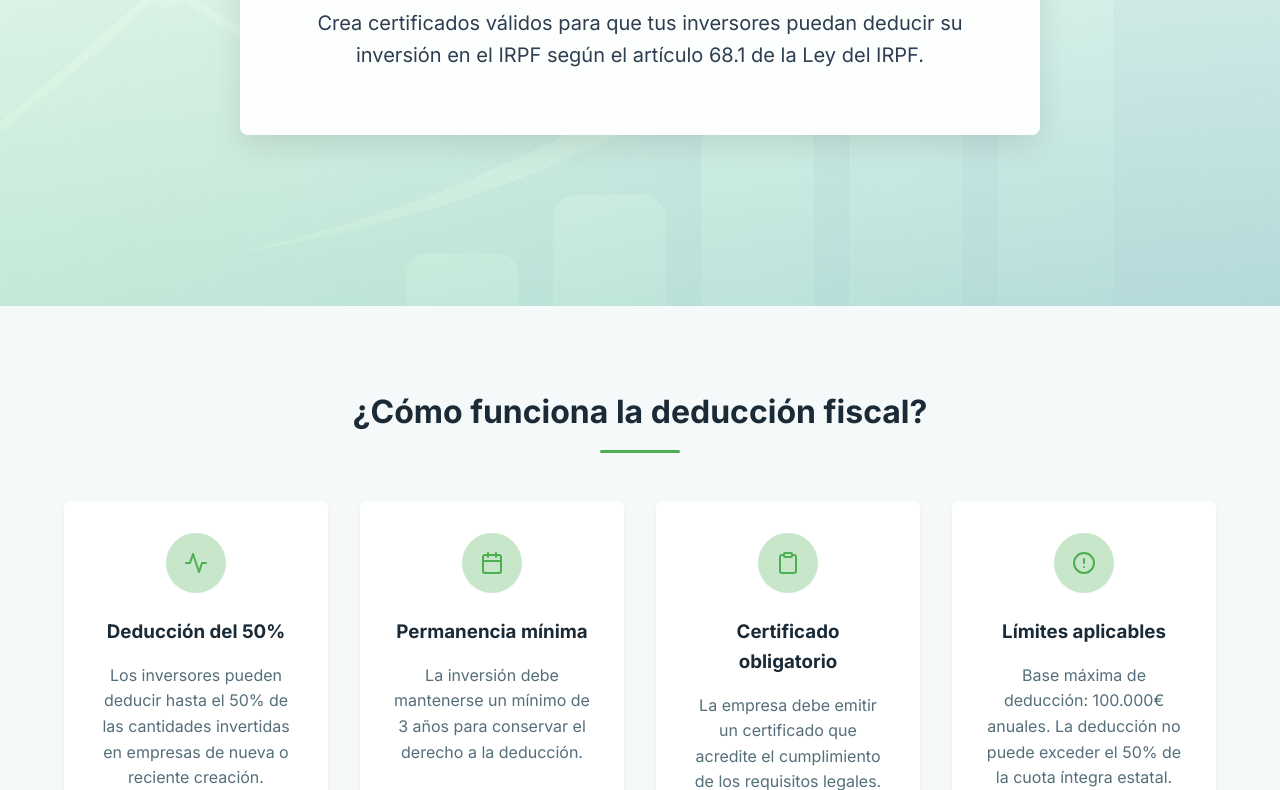
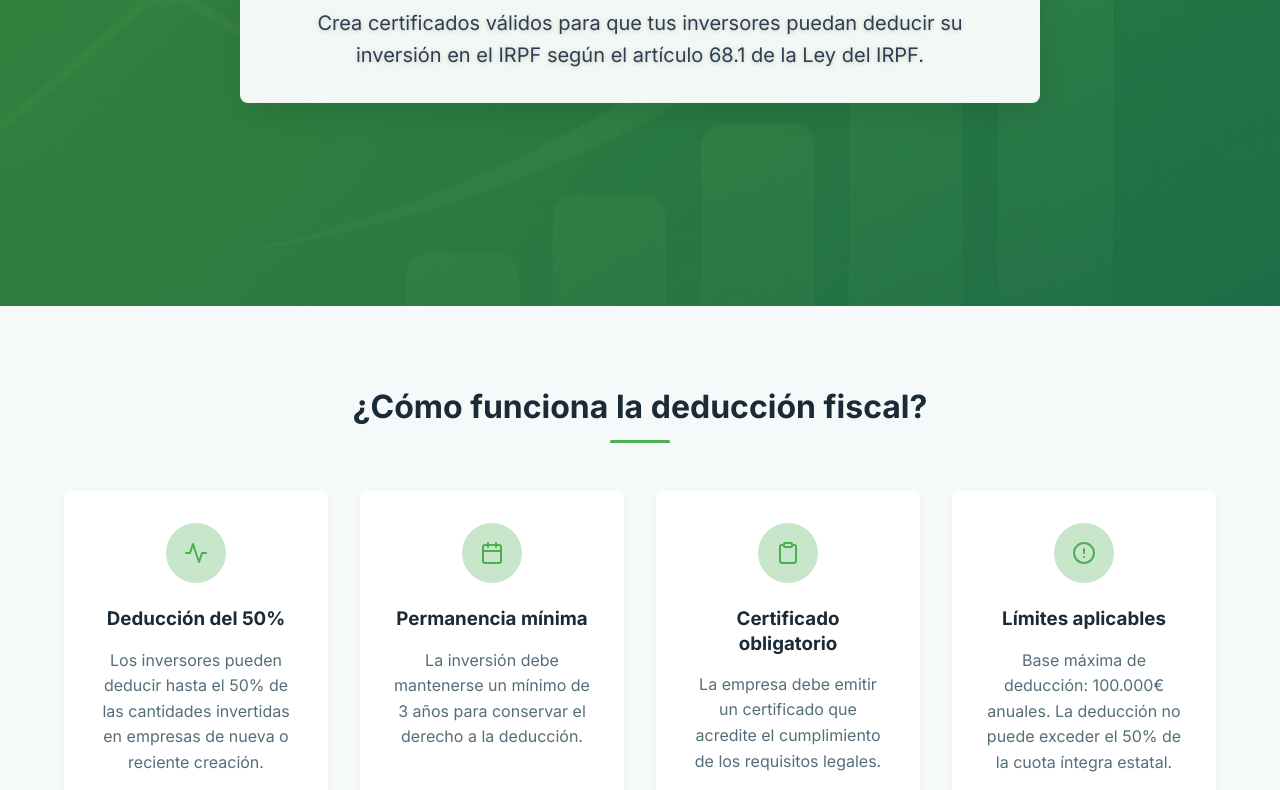
Before and after one commit to ConTuCuota/ConTuCuota, a website: page certificados.html in a window 1280 px wide. Shown: the part 420-1210 px from the top of the page. Drawn offline with nearby package versions, Linux system fonts and the light colour scheme.

Commit message:
Include visual styles in certificados page

```diff
--- a/certificados.html
+++ b/certificados.html
@@ -28,6 +28,7 @@
   <link rel="stylesheet" href="./menu-mejorado.css">
   <link rel="stylesheet" href="./optimizaciones.css">
   <link rel="stylesheet" href="./certificados.css">
+  <link rel="stylesheet" href="./visual.css">
   <link rel="stylesheet" href="https://unpkg.com/aos@2.3.1/dist/aos.css" />
   <!-- Carga diferida de scripts no críticos -->
   <script defer src="https://unpkg.com/aos@2.3.1/dist/aos.js"></script>
```
